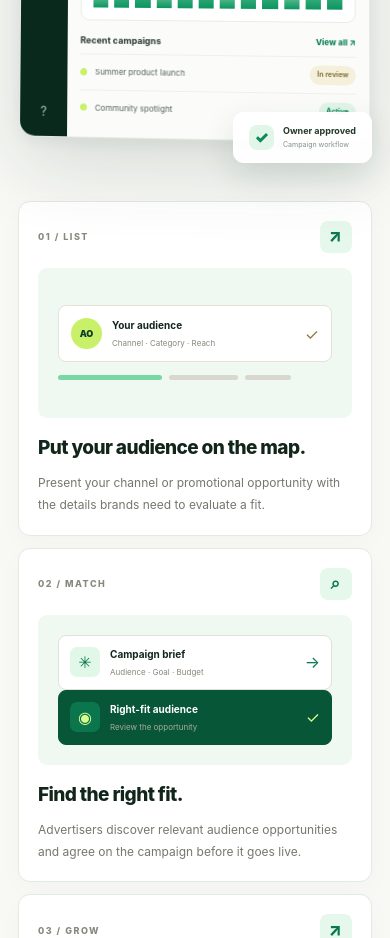
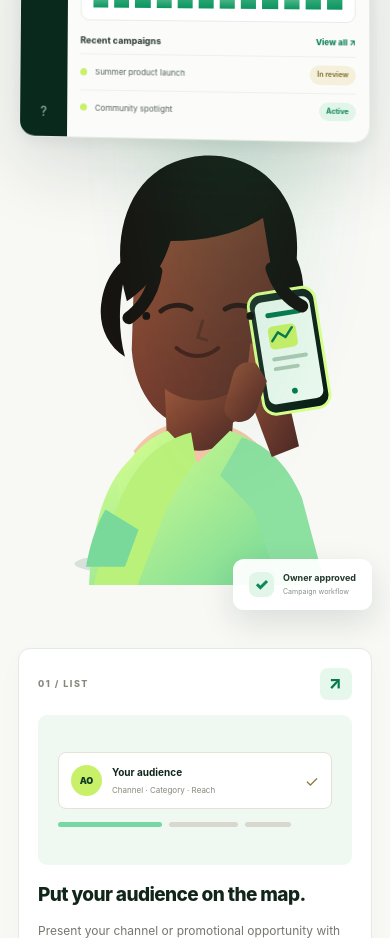
Before and after one commit to mrceogodwin/promolink, a Next.js app: page / in a window 390 px wide. Shown: the part 1980-2918 px from the top of the page. Built offline with nearby package versions, Linux system fonts and the light colour scheme.

Commit message:
Add creator phone illustration to landing dashboard section

```diff
--- a/src/app/page.tsx
+++ b/src/app/page.tsx
@@ -13,6 +13,49 @@ const channels = [
 
 function Arrow({ diagonal = false }: { diagonal?: boolean }) {
   return <span aria-hidden="true">{diagonal ? "↗" : "→"}</span>;
+}
+
+
+function CreatorCutout() {
+  return (
+    <div className="pl-creator-cutout" aria-label="PromoLink creator holding a phone">
+      <svg viewBox="0 0 360 460" role="img" aria-hidden="true">
+        <defs>
+          <linearGradient id="creator-skin" x1="0" y1="0" x2="1" y2="1"><stop stopColor="#9b573b"/><stop offset=".55" stopColor="#713a2d"/><stop offset="1" stopColor="#4a2925"/></linearGradient>
+          <linearGradient id="creator-shirt" x1="0" y1="0" x2="1" y2="1"><stop stopColor="#d8ff8d"/><stop offset="1" stopColor="#72d79a"/></linearGradient>
+          <linearGradient id="creator-phone" x1="0" y1="0" x2="1" y2="1"><stop stopColor="#24352c"/><stop offset="1" stopColor="#071b13"/></linearGradient>
+        </defs>
+        <ellipse cx="183" cy="438" rx="125" ry="14" fill="#063d2b" opacity=".13"/>
+        <path d="M73 460c4-80 24-130 74-150h73c52 18 75 76 78 150Z" fill="url(#creator-shirt)"/>
+        <path d="M119 322c16-21 35-31 66-31 30 0 54 12 70 34l-29 39-44-24-42 24Z" fill="#f3c6a7"/>
+        <path d="M119 152c-8-54 18-99 68-104 57-6 88 34 84 94l-7 81c-5 48-37 78-75 77-42-1-69-37-72-82Z" fill="url(#creator-skin)"/>
+        <path d="M112 168c-20-70 3-136 65-148 45-9 87 13 104 55 10 26 7 66-4 94l-17-38-8-49c-23 15-56 24-95 24-7 24-20 45-45 62Z" fill="#171411"/>
+        <path d="M117 120c-13 30-16 73-7 105-19-12-28-34-24-57 3-21 14-39 31-48Zm154-18c19 18 27 47 20 73-4 15-13 27-25 34l5-52Z" fill="#171411"/>
+        <path d="M147 178c9-7 21-8 31-2m35 0c10-6 22-5 31 2" fill="none" stroke="#2d1915" strokeWidth="5" strokeLinecap="round"/>
+        <path d="M163 216c13 11 30 11 43 0" fill="none" stroke="#45221c" strokeWidth="4" strokeLinecap="round"/>
+        <path d="M190 188l-5 17 9 3" fill="none" stroke="#5a3027" strokeWidth="3" strokeLinecap="round"/>
+        <path d="M151 258c20 15 51 17 73 0l-4 48c-20 21-48 21-67 0Z" fill="url(#creator-skin)"/>
+        <path d="M103 350c13-25 30-42 51-49l31 33 33-33c32 11 53 33 65 65l-24 94H99Z" fill="url(#creator-shirt)"/>
+        <path d="M183 332c-16 21-29 44-39 72l-21 56h-45c13-54 26-98 50-126 14-16 31-26 50-31Z" fill="#baf17b"/>
+        <path d="M230 308c26 7 48 29 62 62l24 90h-48l-25-76-35-37Z" fill="#8ce0a0"/>
+        <path d="M239 211c19 5 30 19 35 40l15 66-28 11-27-72Z" fill="url(#creator-skin)"/>
+        <g transform="rotate(-9 276 236)">
+          <rect x="247" y="157" width="69" height="125" rx="13" fill="url(#creator-phone)" stroke="#d8ff8d" strokeWidth="3"/>
+          <rect x="253" y="166" width="57" height="106" rx="8" fill="#e9f8ed"/>
+          <rect x="263" y="178" width="37" height="5" rx="2.5" fill="#08794e"/>
+          <rect x="263" y="192" width="29" height="24" rx="5" fill="#c8f169"/>
+          <path d="M266 207l7-8 7 6 8-9" fill="none" stroke="#08794e" strokeWidth="2.5" strokeLinecap="round" strokeLinejoin="round"/>
+          <rect x="263" y="224" width="37" height="4" rx="2" fill="#a9c9b2"/>
+          <rect x="263" y="234" width="27" height="4" rx="2" fill="#a9c9b2"/>
+          <circle cx="281" cy="261" r="3" fill="#08794e"/>
+        </g>
+        <path d="M245 232c-12-4-21 1-24 12l-8 29c-3 10 3 18 13 19 9 1 17-5 20-14l10-28Z" fill="url(#creator-skin)"/>
+        <path d="M90 382c-9 15-16 35-20 59h40l14-38Z" fill="#78d99a"/>
+        <circle cx="132" cy="183" r="4" fill="#171411"/><circle cx="239" cy="183" r="4" fill="#171411"/>
+        <path d="M142 137c-3 21-13 37-28 48m147-51c6 19 17 32 31 39" fill="none" stroke="#171411" strokeWidth="13" strokeLinecap="round"/>
+      </svg>
+    </div>
+  );
 }
 
 function SectionLabel({ children }: { children: React.ReactNode }) {
@@ -148,6 +191,7 @@ export default function Home() {
                   </div>
                 </div>
                 <div className="pl-preview-float"><span>✓</span><div><b>Owner approved</b><small>Campaign workflow</small></div></div>
+                <CreatorCutout />
               </div>
             </div>
             <div className="pl-steps-grid">
```
